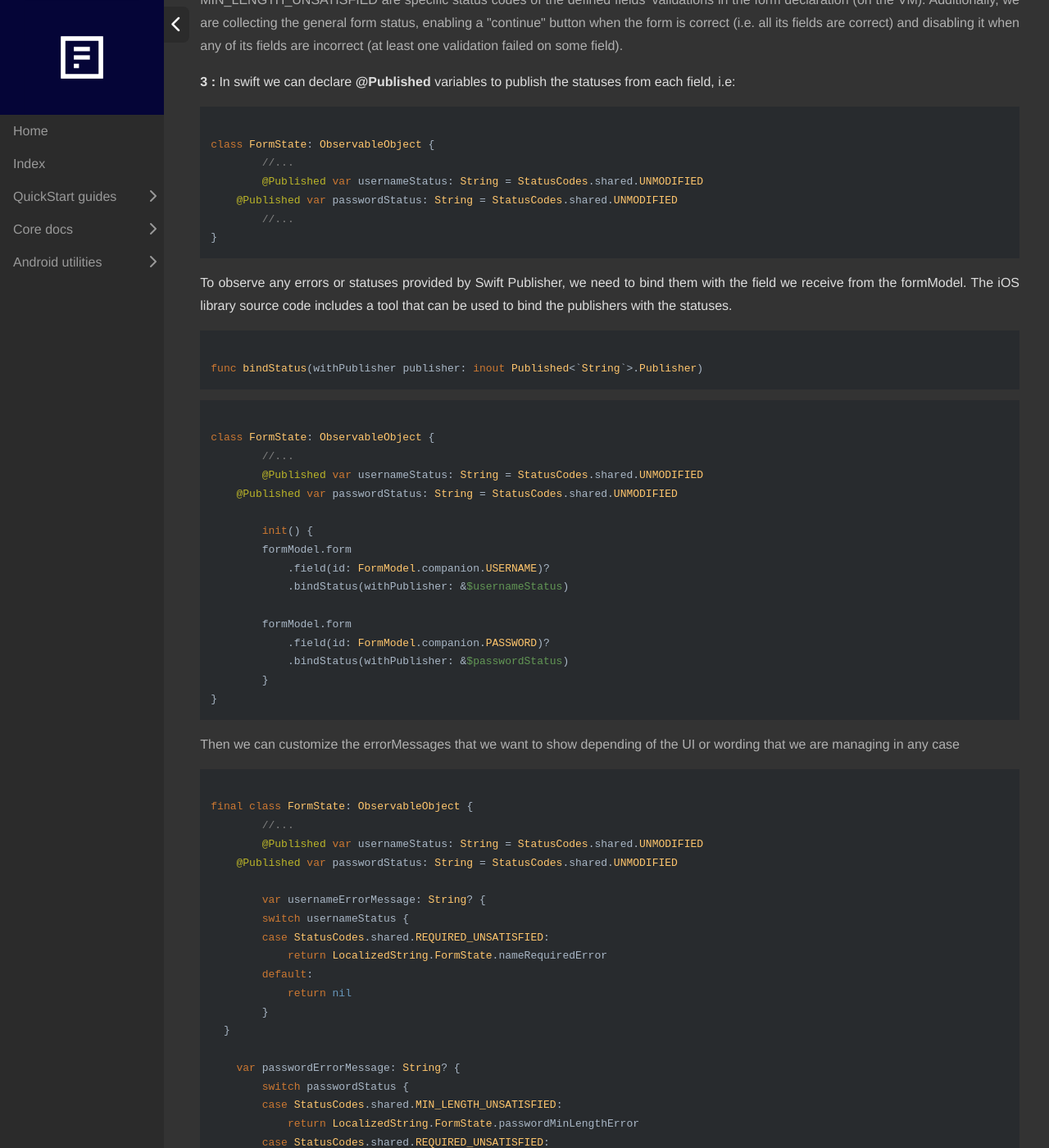
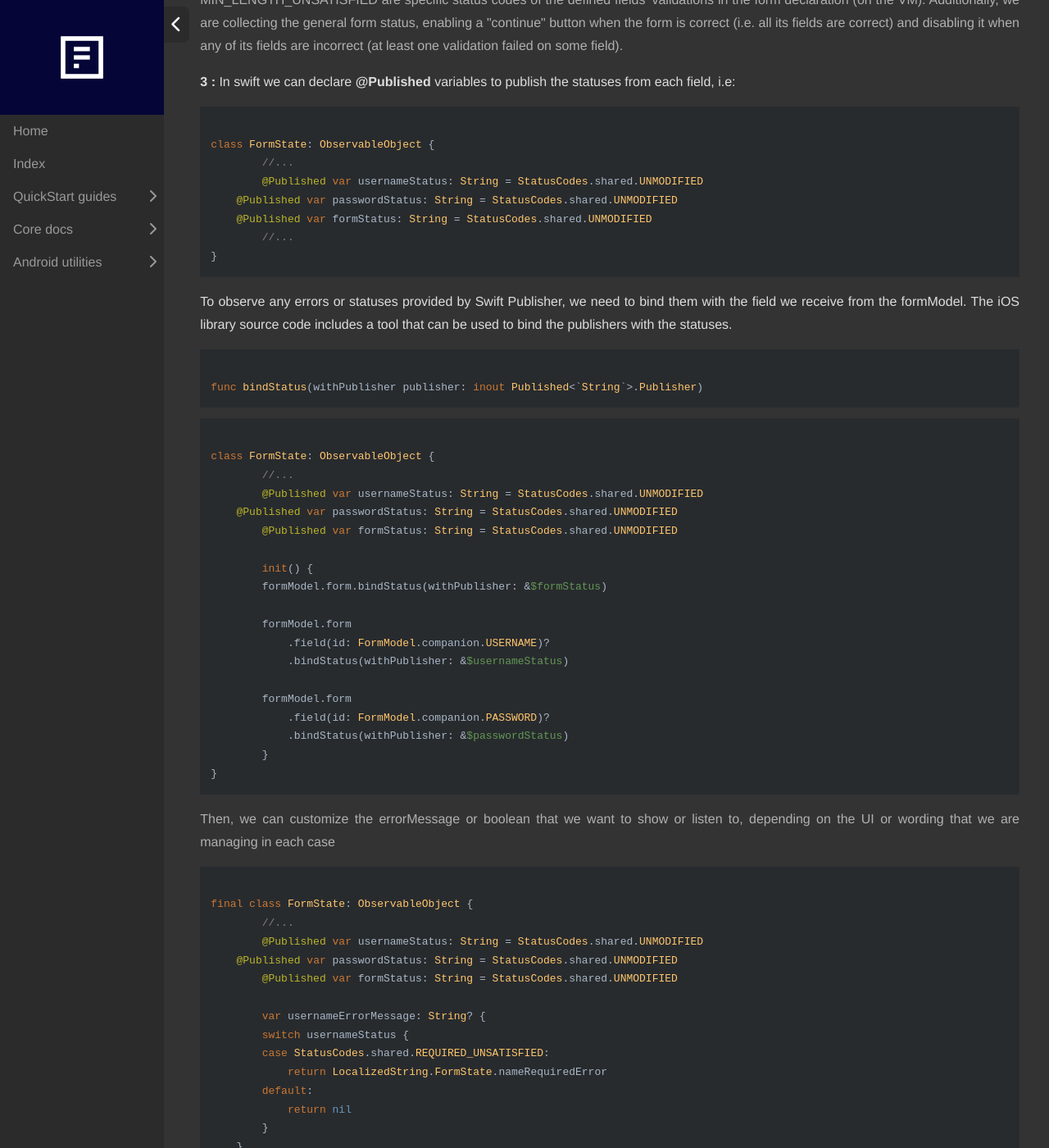
Before and after one commit to rootstrap/FlowForms, a Jekyll site: the page built from docs/pages/ios-quickstart.md, in a window 1280 px wide and 1400 px high, scrolled down 1712 px. Shown: the whole window at 82% size. Built offline with Jekyll 4.4.1, drawn with Linux system fonts in a browser that asks for light colours; nearby versions of some CDN libraries; some of the changed text lies outside the part shown.

Commit message:
fix comments reviews

```diff
--- a/docs/pages/ios-quickstart.md
+++ b/docs/pages/ios-quickstart.md
@@ -80,6 +80,7 @@ class FormState: ObservableObject {
 	//...
 	@Published var usernameStatus: String = StatusCodes.shared.UNMODIFIED
     @Published var passwordStatus: String = StatusCodes.shared.UNMODIFIED
+    @Published var formStatus: String = StatusCodes.shared.UNMODIFIED
 	//...
 }
 </code></pre>
@@ -95,8 +96,11 @@ class FormState: ObservableObject {
 	//...
 	@Published var usernameStatus: String = StatusCodes.shared.UNMODIFIED
     @Published var passwordStatus: String = StatusCodes.shared.UNMODIFIED
+	@Published var formStatus: String = StatusCodes.shared.UNMODIFIED
 
 	init() {
+        formModel.form.bindStatus(withPublisher: &$formStatus)
+
         formModel.form
             .field(id: FormModel.companion.USERNAME)?
             .bindStatus(withPublisher: &$usernameStatus)
@@ -108,13 +112,14 @@ class FormState: ObservableObject {
 }
 </code></pre>
 
-<p class="comment">Then we can customize the errorMessages that we want to show depending of the UI or wording that we are managing in any case</p>
+<p class="comment">Then, we can customize the errorMessage or boolean that we want to show or listen to, depending on the UI or wording that we are managing in each case</p>
 
 <pre><code class="swift">
 final class FormState: ObservableObject {
 	//...
 	@Published var usernameStatus: String = StatusCodes.shared.UNMODIFIED
     @Published var passwordStatus: String = StatusCodes.shared.UNMODIFIED
+	@Published var formStatus: String = StatusCodes.shared.UNMODIFIED
 
 	var usernameErrorMessage: String? {
         switch usernameStatus {
@@ -123,7 +128,7 @@ final class FormState: ObservableObject {
         default:
             return nil
         }
-  }
+    }
 
     var passwordErrorMessage: String? {
         switch passwordStatus {
@@ -135,12 +140,16 @@ final class FormState: ObservableObject {
             return nil
         }
     }
+
+    var isFormValid: Bool {
+        return formStatus == StatusCodes.shared.CORRECT
+    }
 	//...
 }
 </code></pre>
 <p class="comment">As we can see in the above snippet, we are responding to the publisher statuses that we capture from the `StatusCodes` types that exist in the library source code.</p>
 
-<p>In the view we can implement this error responses in this way:</p>
+<p>In the view, we can implement the error responses and react to the formStatus as follows:</p>
 
 <pre><code class="swift">
 struct FormView: View {
```
Also changed, not shown: other parts of docs/pages/ios-quickstart.md (+6 -0 lines), docs/pages/iOS-utils/FlowForm-bindings.md (+1 -1 lines), docs/pages/kmp-quickstart.md (+2 -2 lines), README.md.
